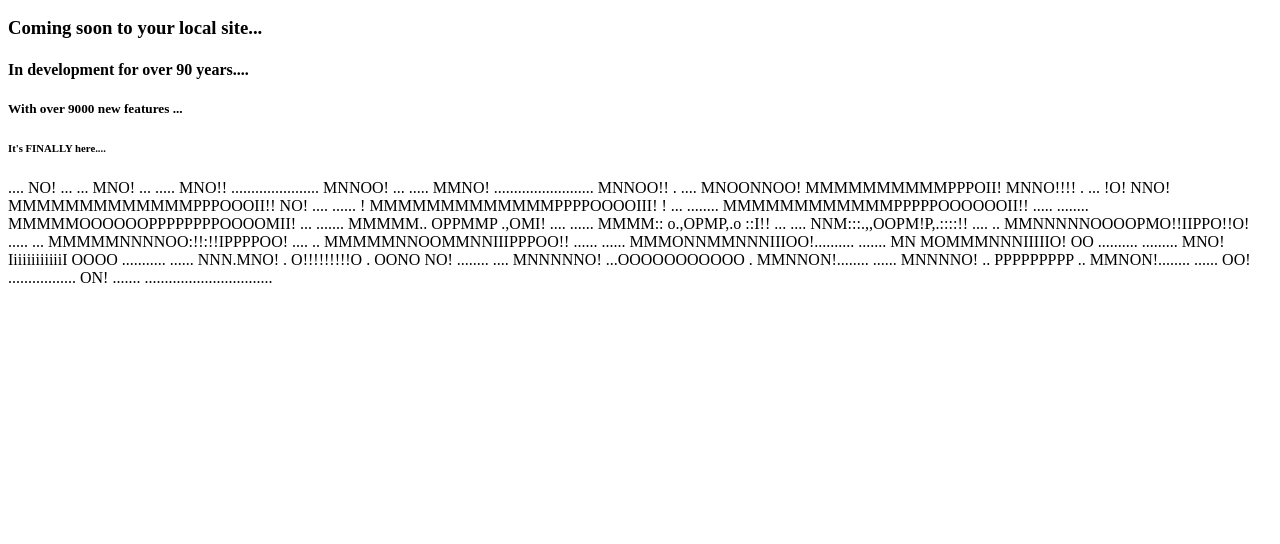
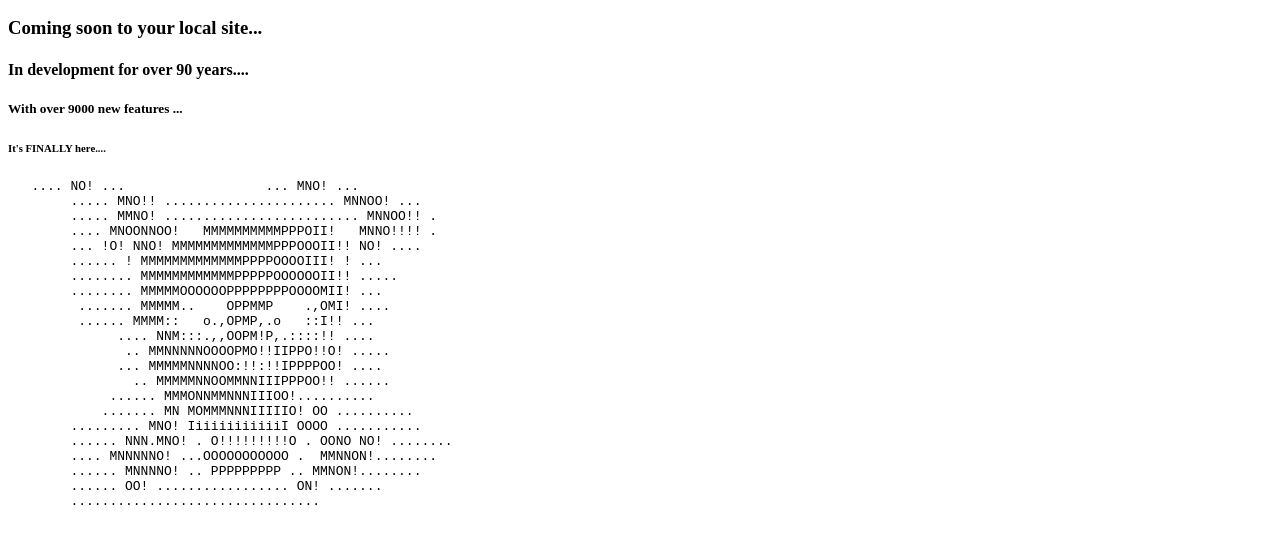
Before and after one commit to tiennguyen3354/donuts, a plain HTML site: page index.html in a window 1280 px wide. Shown: the part 96-640 px from the top of the page. Drawn offline with Linux system fonts and the light colour scheme.

Commit message:
Potential Fix for ascii art

```diff
--- a/index.html
+++ b/index.html
@@ -13,7 +13,7 @@
     <h4>In development for over 90 years....</h4>
     <h5>With over 9000 new features ... </h5>
     <h6>It's FINALLY here....</h6>
-    <h7>   .... NO! ...                  ... MNO! ...
+    <pre>   .... NO! ...                  ... MNO! ...
         ..... MNO!! ...................... MNNOO! ...
         ..... MMNO! ......................... MNNOO!! .
         .... MNOONNOO!   MMMMMMMMMMPPPOII!   MNNO!!!! .
@@ -35,6 +35,6 @@
         ...... MNNNNO! .. PPPPPPPPP .. MMNON!........
         ...... OO! ................. ON! .......
         ................................
-    </h7>
+    </pre>
 </body>
 </html>
```
Lines whose indentation alone changed are shown as unchanged.
